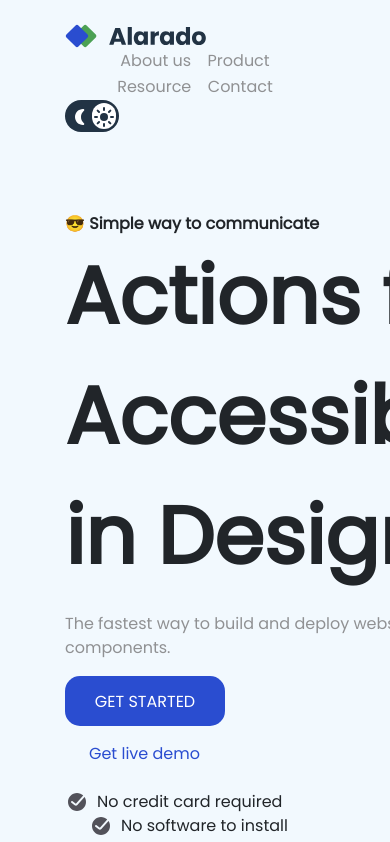
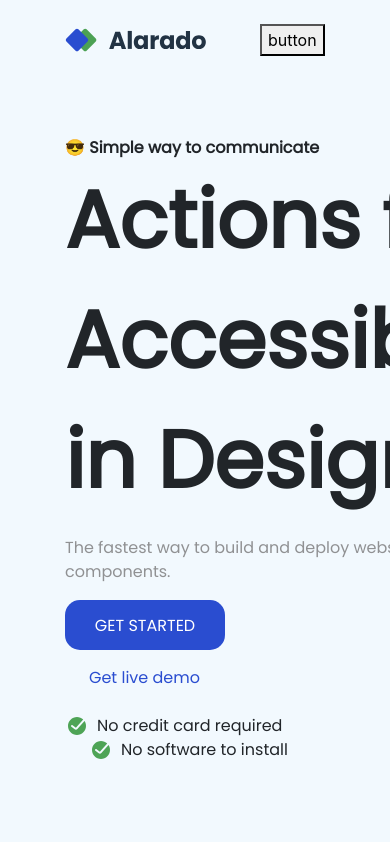
Before and after one commit to DiogoShadows/Simple-Homepage---Alarado---devChallenges.io, a plain HTML site: page index.html in a window 390 px wide. Shown: the top 842 px of the page. Drawn offline with nearby package versions, Linux system fonts and the light colour scheme.

Commit message:
Change svg color

```diff
--- a/css/styles.css
+++ b/css/styles.css
@@ -35,6 +35,10 @@
     filter: brightness(0) invert(1);
 }
 
+.svgGreen {
+    filter: invert(49%) sepia(89%) saturate(291%) hue-rotate(75deg) brightness(94%) contrast(86%);
+}
+
 .bodyText {
     font-family: 'Poppins', sans-serif;
 }
@@ -54,3 +58,20 @@
 .letterLight {
     color: #F2F9FE;
 }
+
+@media only screen and (max-width: 700px) {
+
+    #divButtonsHeader {
+        display: none;
+    }
+
+    #buttonChangeTheme {
+        visibility: hidden;
+    }
+}
+
+@media only screen and (min-width: 701px) {
+    #buttonOpenMenu {
+        display: none;
+    }
+}
--- a/index.html
+++ b/index.html
@@ -18,7 +18,7 @@
     <header>
         <div class="row">
             <img src="images/alarado-icon-homepage.svg" alt="Logo">
-            <div class="text-center col-sm">
+            <div class="text-center col-sm" id="divButtonsHeader">
                 <button type="button" class="headerButtonLight bodyText removeBorderAndBackgroundColor">About
                     us</button>
                 <button type="button" class="headerButtonLight bodyText removeBorderAndBackgroundColor">Product</button>
@@ -26,7 +26,7 @@
                     class="headerButtonLight bodyText removeBorderAndBackgroundColor">Resource</button>
                 <button type="button" class="headerButtonLight bodyText removeBorderAndBackgroundColor">Contact</button>
             </div>
-            <button type="button" class="text-end darkLightDiv" onclick="changeMode()"
+            <button type="button" id="buttonChangeTheme" class="text-end darkLightDiv" onclick="changeMode()"
                 style="display: inline-flex; border: none;">
                 <div id="divMoonButton" class="removeBorderAndBackgroundColor buttonDark">
                     <img id="moonButton" src="images/Moon_fill.svg" alt="Dark Mode" class="svgWhite" />
@@ -35,6 +35,9 @@
                     <img id="sunButton" src="images/Sun_fill.svg" alt="Light Mode" />
                 </div>
             </button>
+
+            <!-- Mobile Menu -->
+            <button type="button" id="buttonOpenMenu" class="text-end">button</button>
         </div>
         </div>
     </header>
@@ -61,11 +64,11 @@
                     <a href="#" style="color: #2A4DD0;" class="ml-4 mt-3 bodyText">Get live demo</a>
                 </div>
                 <div class="row mt-4">
-                    <img src="images/Done_ring_round_fill.svg" alt="CheckSvg" />
+                    <img src="images/Done_ring_round_fill.svg" class="svgGreen" alt="CheckSvg" />
                     <div class="ml-2 bodyText divText">
                         No credit card required
                     </div>
-                    <img class="ml-4" src="images/Done_ring_round_fill.svg" alt="CheckSvg" />
+                    <img class="ml-4 svgGreen" src="images/Done_ring_round_fill.svg" alt="CheckSvg" />
                     <div class="ml-2 bodyText divText">
                         No software to install
                     </div>
```
